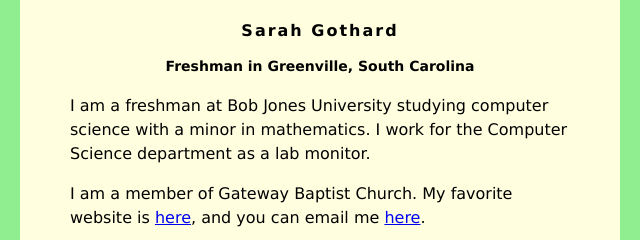
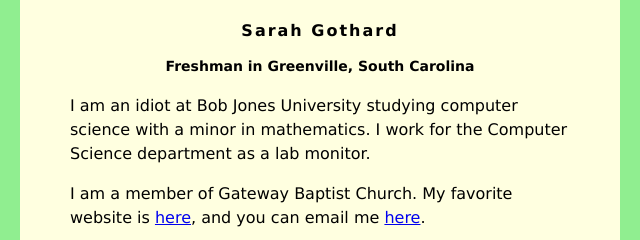
Before and after one commit to Brookehicks13/Brookehicks13.github.io, a plain HTML site: page index.html in a window 1280 px wide. Shown: the top 240 px of the page, 320-960 px from the left. Drawn offline with Linux system fonts and the light colour scheme.

Commit message:
Update description in index.html

```diff
--- a/index.html
+++ b/index.html
@@ -33,7 +33,7 @@ h3 {
         <h1>Sarah Gothard</h1>
         <h2>Freshman in Greenville, South Carolina</h2>
 
-         <p>I am a freshman at Bob Jones University studying computer science with a minor in
+         <p>I am an idiot at Bob Jones University studying computer science with a minor in
             mathematics. I work for the Computer Science department as a lab monitor.</p>
          <p>
             I am a member of Gateway Baptist Church. My favorite website is
```
